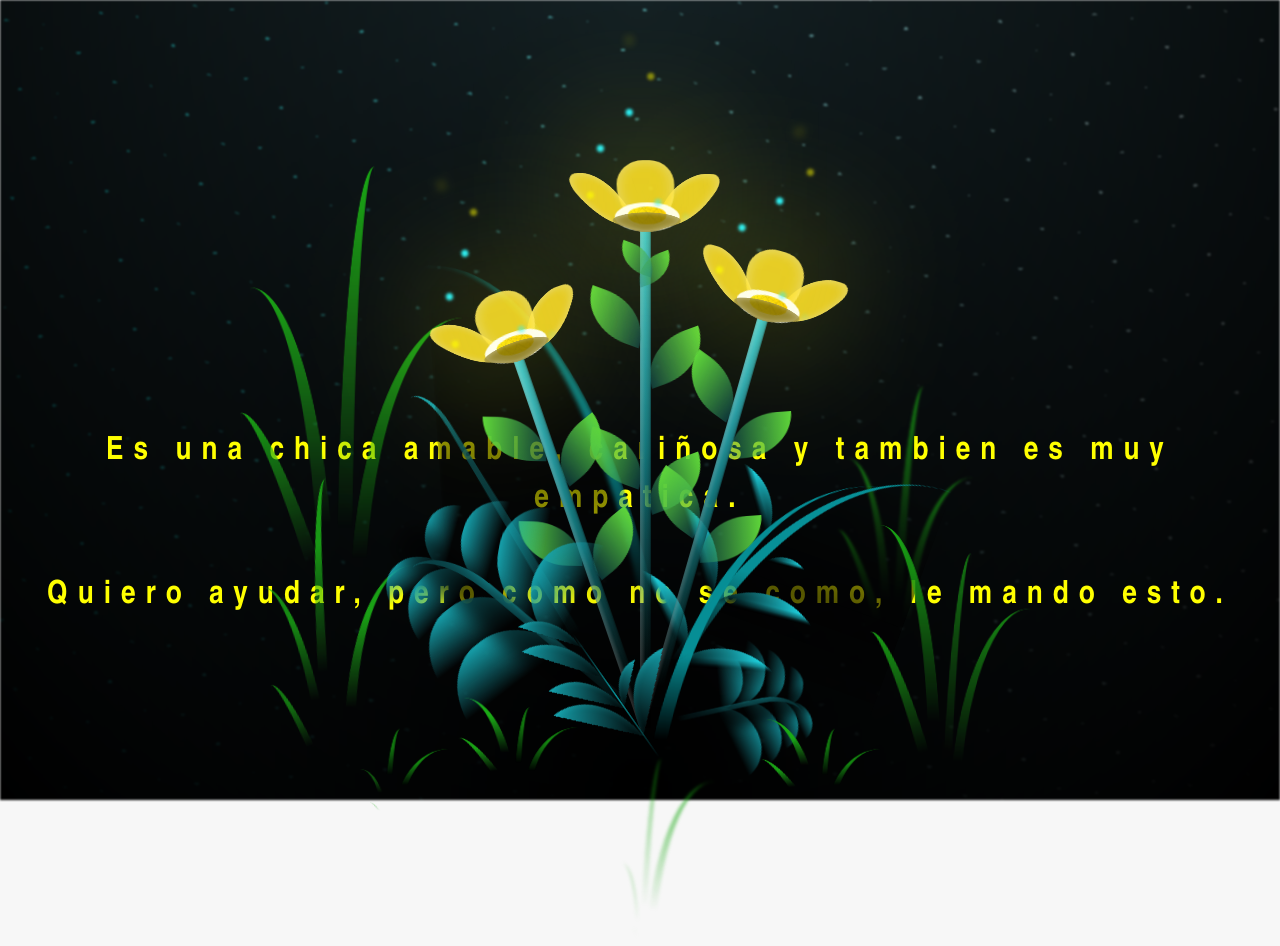
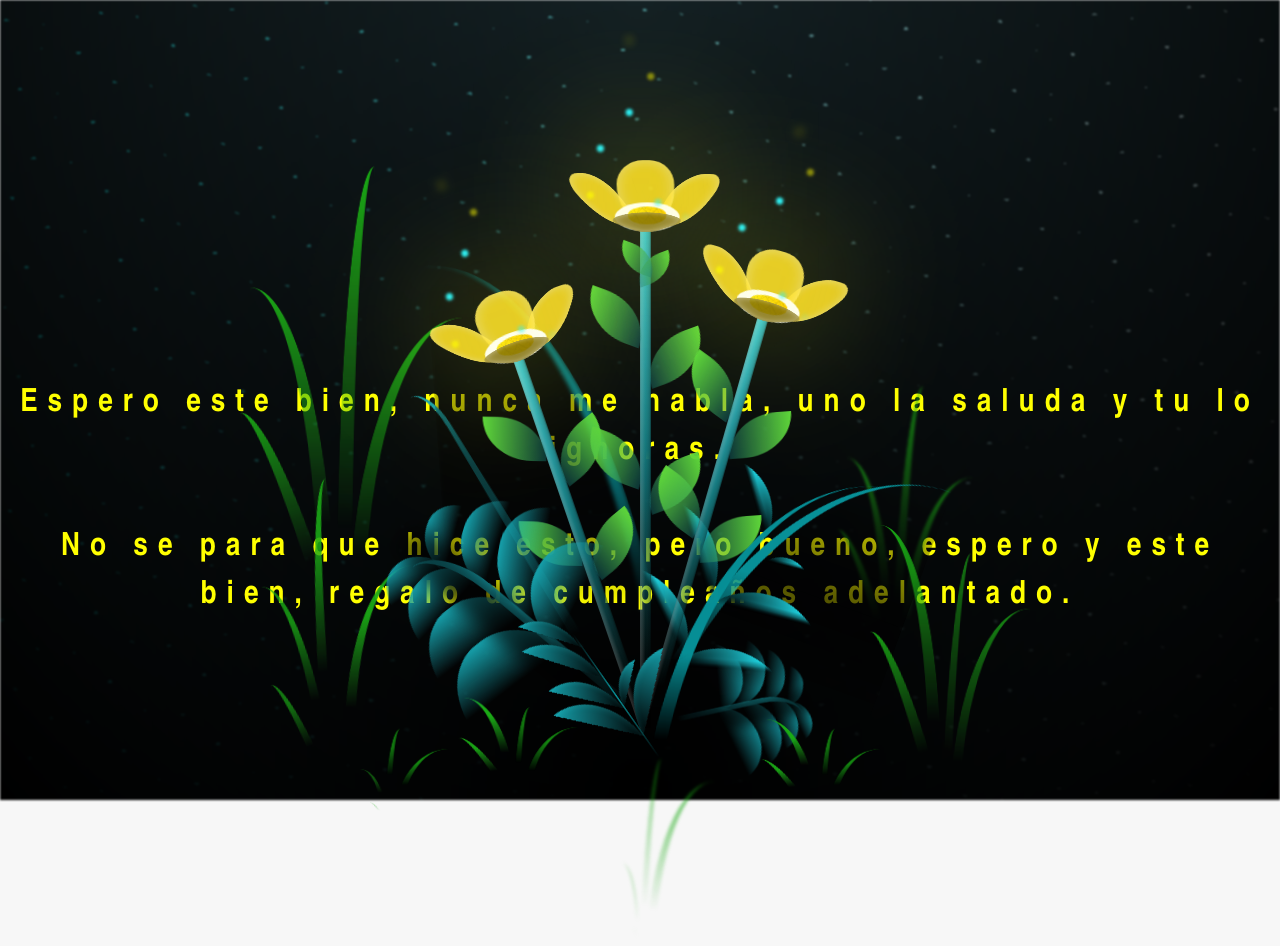
Before and after one commit to AlvinMRc/Mich, a plain HTML site: page flower.html in a window 1280 px wide. Drawn offline with Linux system fonts and the light colour scheme.

Commit message:
Update flower.html

```diff
--- a/flower.html
+++ b/flower.html
@@ -13,9 +13,9 @@
 
 
     </div>
-    <h1 class="titulo"> Es una chica amable, cariñosa y tambien es muy empatica. <br> <br>
+    <h1 class="titulo"> Espero este bien, nunca me habla, uno la saluda y tu lo ignoras. <br> <br>
 
-      Quiero ayudar, pero como no se como, le mando esto. </h1>
+      No se para que hice esto, pero bueno, espero y este bien, regalo de cumpleaños adelantado. </h1>
 
     <div class="night"></div>
     <div class="flowers">
```
